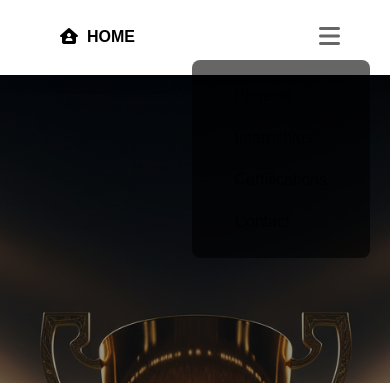
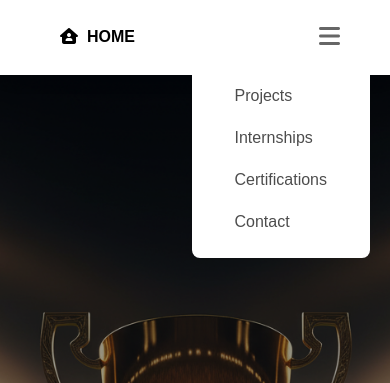
Before and after one commit to Gadanki/Gadanki-portfolio, a plain HTML site: page achievements.html in a window 390 px wide. Both pictures are taken after a click on the element 329 px from the left and 37 px from the top of the page. Shown: the top 383 px of the page. Drawn offline with Linux system fonts and the light colour scheme.

Commit message:
Update achievements.css

```diff
--- a/achievements.css
+++ b/achievements.css
@@ -331,7 +331,7 @@ body{
         position: absolute;
         top: 60px; /* below navbar */
         right: 20px;
-        background: rgba(0,0,0,0.6);
+        background: white;
         padding: 15px;
         border-radius: 8px;
     }
```
